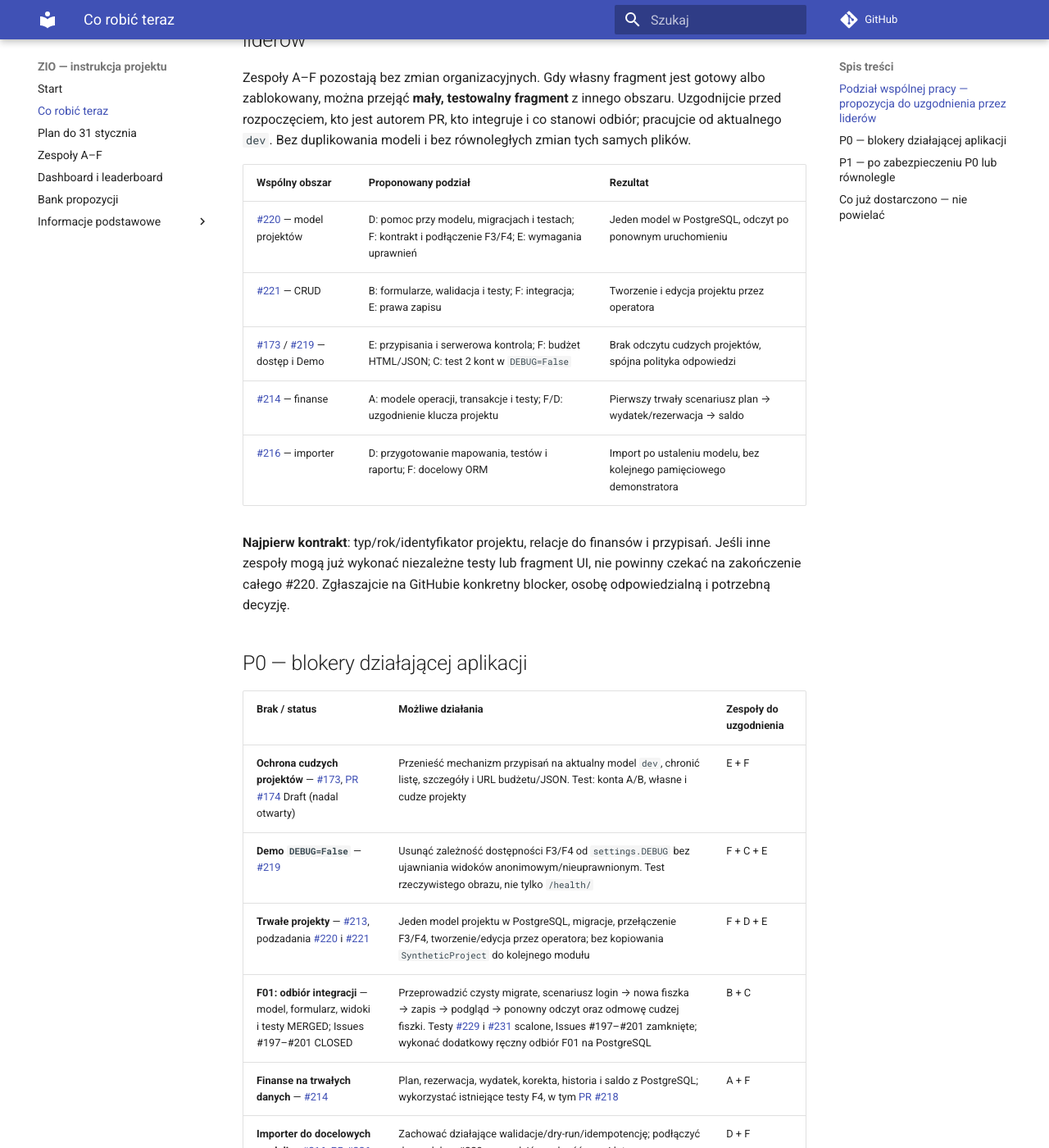
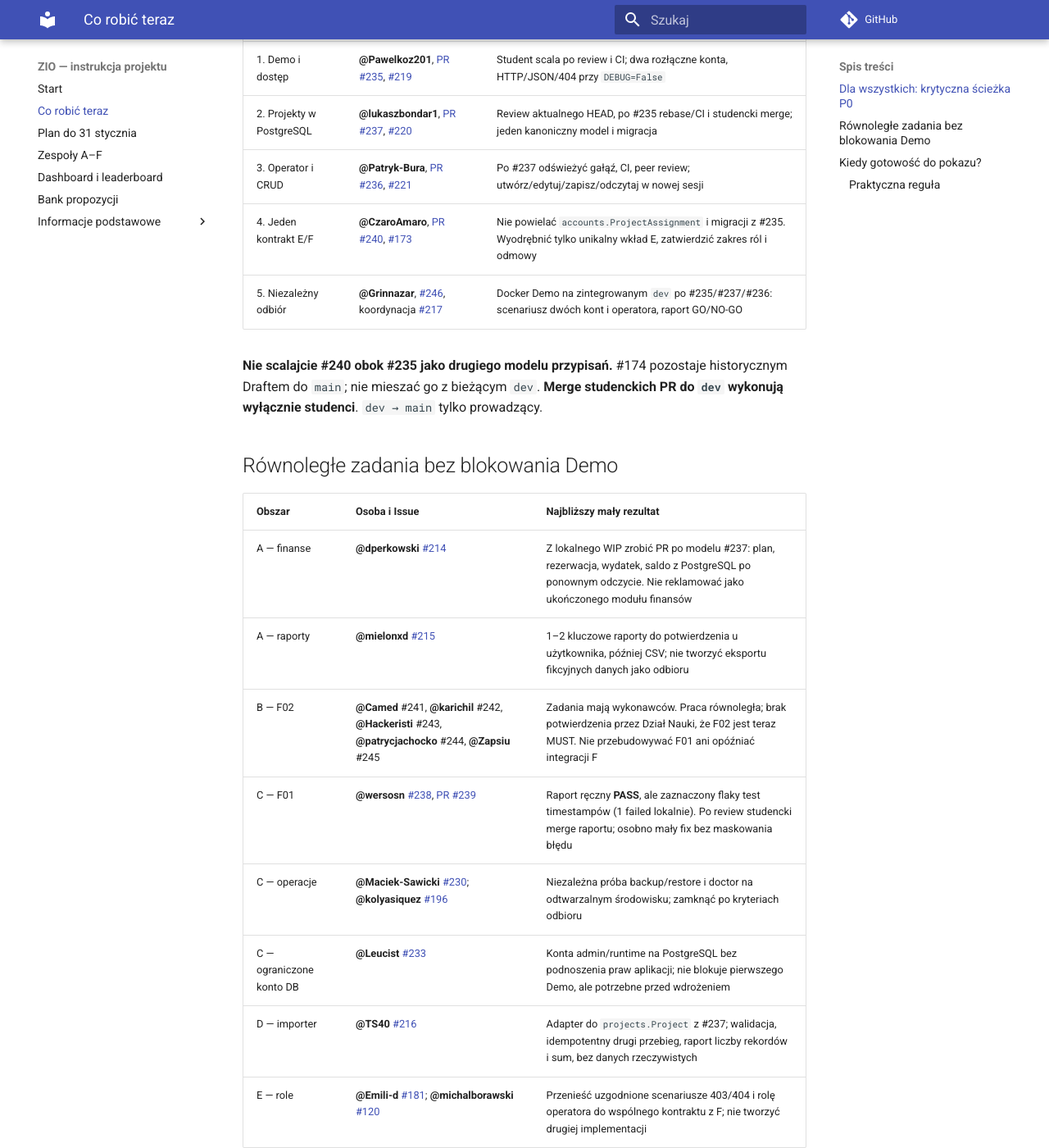
Before and after one commit to zio-wi-pb-mc/pb-science-office-manual, an MkDocs documentation site: the page built from manual/16-propozycje-zadan-po-audycie.md, in a window 1280 px wide and 1400 px high, scrolled down 368 px. Shown: the whole window at 82% size. Built offline with MkDocs 1.6.1 and Material for MkDocs 9.7.7, drawn with Linux system fonts in a browser that asks for light colours; comment, search, counter and statistics services are not loaded; some of the changed text lies outside the part shown.

Commit message:
docs(zio): update student priorities and demo integration status 2026-11-24

```diff
--- a/manual/16-propozycje-zadan-po-audycie.md
+++ b/manual/16-propozycje-zadan-po-audycie.md
@@ -1,54 +1,38 @@
-# Co robić teraz — stan projektu i propozycje
+# Co robić teraz — zadania do integracji i pokazu
 
-**Cel ZIO:** do **31 stycznia 2027 r.** aplikacja ma być **wdrożona, przetestowana i odebrana przez Dział Nauki**. Każdy zespół może wybierać własne zadania lub wspierać inne zespoły; roadmapa pokazuje najbardziej potrzebne kierunki pracy.
+**Audyt 24.11.2026.** `dev` nadal `e8d94872` ([CI PASS z 18.11](https://github.com/zio-wi-pb-mc/pb-science-office/actions/runs/44258929850)). Otwartych jest **6 PR-ów**, w tym #174 jako stary Draft. Największe przyrosty powstały na gałęziach studenckich. **Priorytet: przenieść je bezpiecznie do `dev` i odebrać funkcjonalnie**, zamiast tworzyć nowe, konkurencyjne implementacje.
 
-**Kontrola LIVE: 18.11.2026, `dev` `e8d94872`; [CI PASS](https://github.com/zio-wi-pb-mc/pb-science-office/actions/runs/44258929850).** [GitHub Project](https://github.com/orgs/zio-wi-pb-mc/projects/1/views/1) jest źródłem przypisań; ta strona podpowiada, gdzie praca może mieć największy efekt.
+## Dla wszystkich: krytyczna ścieżka P0
 
-## Podział wspólnej pracy — propozycja do uzgodnienia przez liderów
+| Krok | Wykonawca / źródło | Wymagany rezultat |
+|---|---|---|
+| 1. Demo i dostęp | **@Pawelkoz201**, [PR #235](https://github.com/zio-wi-pb-mc/pb-science-office/pull/235), [#219](https://github.com/zio-wi-pb-mc/pb-science-office/issues/219) | Student scala po review i CI; dwa rozłączne konta, HTTP/JSON/404 przy `DEBUG=False` |
+| 2. Projekty w PostgreSQL | **@lukaszbondar1**, [PR #237](https://github.com/zio-wi-pb-mc/pb-science-office/pull/237), [#220](https://github.com/zio-wi-pb-mc/pb-science-office/issues/220) | Review aktualnego HEAD, po #235 rebase/CI i studencki merge; jeden kanoniczny model i migracja |
+| 3. Operator i CRUD | **@Patryk-Bura**, [PR #236](https://github.com/zio-wi-pb-mc/pb-science-office/pull/236), [#221](https://github.com/zio-wi-pb-mc/pb-science-office/issues/221) | Po #237 odświeżyć gałąź, CI, peer review; utwórz/edytuj/zapisz/odczytaj w nowej sesji |
+| 4. Jeden kontrakt E/F | **@CzaroAmaro**, [PR #240](https://github.com/zio-wi-pb-mc/pb-science-office/pull/240), [#173](https://github.com/zio-wi-pb-mc/pb-science-office/issues/173) | Nie powielać `accounts.ProjectAssignment` i migracji z #235. Wyodrębnić tylko unikalny wkład E, zatwierdzić zakres ról i odmowy |
+| 5. Niezależny odbiór | **@Grinnazar**, [#246](https://github.com/zio-wi-pb-mc/pb-science-office/issues/246), koordynacja [#217](https://github.com/zio-wi-pb-mc/pb-science-office/issues/217) | Docker Demo na zintegrowanym `dev` po #235/#237/#236: scenariusz dwóch kont i operatora, raport GO/NO-GO |
 
-Zespoły A–F pozostają bez zmian organizacyjnych. Gdy własny fragment jest gotowy albo zablokowany, można przejąć **mały, testowalny fragment** z innego obszaru. Uzgodnijcie przed rozpoczęciem, kto jest autorem PR, kto integruje i co stanowi odbiór; pracujcie od aktualnego `dev`. Bez duplikowania modeli i bez równoległych zmian tych samych plików.
+**Nie scalajcie #240 obok #235 jako drugiego modelu przypisań.** #174 pozostaje historycznym Draftem do `main`; nie mieszać go z bieżącym `dev`. **Merge studenckich PR do `dev` wykonują wyłącznie studenci**. `dev → main` tylko prowadzący.
 
-| Wspólny obszar | Proponowany podział | Rezultat |
+## Równoległe zadania bez blokowania Demo
+
+| Obszar | Osoba i Issue | Najbliższy mały rezultat |
 |---|---|---|
-| [#220](https://github.com/zio-wi-pb-mc/pb-science-office/issues/220) — model projektów | D: pomoc przy modelu, migracjach i testach; F: kontrakt i podłączenie F3/F4; E: wymagania uprawnień | Jeden model w PostgreSQL, odczyt po ponownym uruchomieniu |
-| [#221](https://github.com/zio-wi-pb-mc/pb-science-office/issues/221) — CRUD | B: formularze, walidacja i testy; F: integracja; E: prawa zapisu | Tworzenie i edycja projektu przez operatora |
-| [#173](https://github.com/zio-wi-pb-mc/pb-science-office/issues/173) / [#219](https://github.com/zio-wi-pb-mc/pb-science-office/issues/219) — dostęp i Demo | E: przypisania i serwerowa kontrola; F: budżet HTML/JSON; C: test 2 kont w `DEBUG=False` | Brak odczytu cudzych projektów, spójna polityka odpowiedzi |
-| [#214](https://github.com/zio-wi-pb-mc/pb-science-office/issues/214) — finanse | A: modele operacji, transakcje i testy; F/D: uzgodnienie klucza projektu | Pierwszy trwały scenariusz plan → wydatek/rezerwacja → saldo |
-| [#216](https://github.com/zio-wi-pb-mc/pb-science-office/issues/216) — importer | D: przygotowanie mapowania, testów i raportu; F: docelowy ORM | Import po ustaleniu modelu, bez kolejnego pamięciowego demonstratora |
+| A — finanse | **@dperkowski** [#214](https://github.com/zio-wi-pb-mc/pb-science-office/issues/214) | Z lokalnego WIP zrobić PR po modelu #237: plan, rezerwacja, wydatek, saldo z PostgreSQL po ponownym odczycie. Nie reklamować jako ukończonego modułu finansów |
+| A — raporty | **@mielonxd** [#215](https://github.com/zio-wi-pb-mc/pb-science-office/issues/215) | 1–2 kluczowe raporty do potwierdzenia u użytkownika, później CSV; nie tworzyć eksportu fikcyjnych danych jako odbioru |
+| B — F02 | **@Camed** #241, **@karichil** #242, **@Hackeristi** #243, **@patrycjachocko** #244, **@Zapsiu** #245 | Zadania mają wykonawców. Praca równoległa; brak potwierdzenia przez Dział Nauki, że F02 jest teraz MUST. Nie przebudowywać F01 ani opóźniać integracji F |
+| C — F01 | **@wersosn** [#238](https://github.com/zio-wi-pb-mc/pb-science-office/issues/238), [PR #239](https://github.com/zio-wi-pb-mc/pb-science-office/pull/239) | Raport ręczny **PASS**, ale zaznaczony flaky test timestampów (1 failed lokalnie). Po review studencki merge raportu; osobno mały fix bez maskowania błędu |
+| C — operacje | **@Maciek-Sawicki** [#230](https://github.com/zio-wi-pb-mc/pb-science-office/issues/230); **@kolyasiquez** [#196](https://github.com/zio-wi-pb-mc/pb-science-office/issues/196) | Niezależna próba backup/restore i doctor na odtwarzalnym środowisku; zamknąć po kryteriach odbioru |
+| C — ograniczone konto DB | **@Leucist** [#233](https://github.com/zio-wi-pb-mc/pb-science-office/issues/233) | Konta admin/runtime na PostgreSQL bez podnoszenia praw aplikacji; nie blokuje pierwszego Demo, ale potrzebne przed wdrożeniem |
+| D — importer | **@TS40** [#216](https://github.com/zio-wi-pb-mc/pb-science-office/issues/216) | Adapter do `projects.Project` z #237; walidacja, idempotentny drugi przebieg, raport liczby rekordów i sum, bez danych rzeczywistych |
+| E — role | **@Emili-d** [#181](https://github.com/zio-wi-pb-mc/pb-science-office/issues/181); **@michalborawski** [#120](https://github.com/zio-wi-pb-mc/pb-science-office/issues/120) | Przenieść uzgodnione scenariusze 403/404 i rolę operatora do wspólnego kontraktu z F; nie tworzyć drugiej implementacji |
 
-**Najpierw kontrakt**: typ/rok/identyfikator projektu, relacje do finansów i przypisań. Jeśli inne zespoły mogą już wykonać niezależne testy lub fragment UI, nie powinny czekać na zakończenie całego #220. Zgłaszajcie na GitHubie konkretny blocker, osobę odpowiedzialną i potrzebną decyzję.
+## Kiedy gotowość do pokazu?
 
-## P0 — blokery działającej aplikacji
+**Orientacyjnie 27–30 listopada lub pierwsze dni grudnia**, ale tylko po opublikowaniu do `dev` i niezależnym **PASS w #246**. Pierwsze Demo może obejmować logowanie, dwie role/użytkowników, projekty PostgreSQL, podstawowe tworzenie/edycję i F01. **Nie prezentujemy jako gotowych**: finansów na trwałych operacjach, pełnego importera legacy, raportów i wszystkich formularzy.
 
-| Brak / status | Możliwe działania | Zespoły do uzgodnienia |
-|---|---|---|
-| **Ochrona cudzych projektów** — [#173](https://github.com/zio-wi-pb-mc/pb-science-office/issues/173), [PR #174](https://github.com/zio-wi-pb-mc/pb-science-office/pull/174) Draft (nadal otwarty) | Przenieść mechanizm przypisań na aktualny model `dev`, chronić listę, szczegóły i URL budżetu/JSON. Test: konta A/B, własne i cudze projekty | E + F |
-| **Demo `DEBUG=False`** — [#219](https://github.com/zio-wi-pb-mc/pb-science-office/issues/219) | Usunąć zależność dostępności F3/F4 od `settings.DEBUG` bez ujawniania widoków anonimowym/nieuprawnionym. Test rzeczywistego obrazu, nie tylko `/health/` | F + C + E |
-| **Trwałe projekty** — [#213](https://github.com/zio-wi-pb-mc/pb-science-office/issues/213), podzadania [#220](https://github.com/zio-wi-pb-mc/pb-science-office/issues/220) i [#221](https://github.com/zio-wi-pb-mc/pb-science-office/issues/221) | Jeden model projektu w PostgreSQL, migracje, przełączenie F3/F4, tworzenie/edycja przez operatora; bez kopiowania `SyntheticProject` do kolejnego modułu | F + D + E |
-| **F01: odbiór integracji** — model, formularz, widoki i testy MERGED; Issues #197–#201 CLOSED | Przeprowadzić czysty migrate, scenariusz login → nowa fiszka → zapis → podgląd → ponowny odczyt oraz odmowę cudzej fiszki. Testy [#229](https://github.com/zio-wi-pb-mc/pb-science-office/pull/229) i [#231](https://github.com/zio-wi-pb-mc/pb-science-office/pull/231) scalone, Issues #197–#201 zamknięte; wykonać dodatkowy ręczny odbiór F01 na PostgreSQL | B + C |
-| **Finanse na trwałych danych** — [#214](https://github.com/zio-wi-pb-mc/pb-science-office/issues/214) | Plan, rezerwacja, wydatek, korekta, historia i saldo z PostgreSQL; wykorzystać istniejące testy F4, w tym [PR #218](https://github.com/zio-wi-pb-mc/pb-science-office/pull/218) | A + F |
-| **Importer do docelowych modeli** — [#216](https://github.com/zio-wi-pb-mc/pb-science-office/issues/216), [PR #226](https://github.com/zio-wi-pb-mc/pb-science-office/pull/226) MERGED | Zachować działające walidacje/dry-run/idempotencję; podłączyć do modelu z #220, sprawdzić zgodność sum i lat | D + F |
+### Praktyczna reguła
 
-**Pracujcie równolegle nad niezależnymi fragmentami.** Każdy PR powinien dostarczać mały, testowalny rezultat. Temat wybierają studenci w porozumieniu z liderem.
+Mały PR → merytoryczny review → zielone CI → **student wykonuje merge do `dev`** → C sprawdza produkt w Docker Demo → krótki raport PASS/FAIL. Nie zakładać Issues dla samego „postępu”; skupić się na działających funkcjach.
 
-## P1 — po zabezpieczeniu P0 lub równolegle
-
-- [#215](https://github.com/zio-wi-pb-mc/pb-science-office/issues/215) — raporty i eksport CSV z rzeczywistych zapisów, bez pisania drugiego silnika obliczeń.
-- [#217](https://github.com/zio-wi-pb-mc/pb-science-office/issues/217) — automatyczny test funkcjonalny Demo, przygotowanie hostingu i harmonogram testów z Działem Nauki. [#235](https://github.com/zio-wi-pb-mc/pb-science-office/pull/235) jest Draftem, ponieważ demonstrator nie ma jeszcze rozdzielonych uprawnień między kontami. Backup/restore PostgreSQL z testem CI dodano w [#232](https://github.com/zio-wi-pb-mc/pb-science-office/pull/232); pozostaje sprawdzenie na docelowym środowisku. Dokument [PR #228](https://github.com/zio-wi-pb-mc/pb-science-office/pull/228) jest podstawą, nie końcem tych prac.
-- Obsługa 403/404/500 ([PR #209](https://github.com/zio-wi-pb-mc/pb-science-office/pull/209)) i mobilne F3 ([PR #211](https://github.com/zio-wi-pb-mc/pb-science-office/pull/211)) są **MERGED** — nie zgłaszać ich ponownie jako nowych funkcji.
-- [#196](https://github.com/zio-wi-pb-mc/pb-science-office/issues/196) — `doctor.py` jest już w `dev` po [PR #234](https://github.com/zio-wi-pb-mc/pb-science-office/pull/234); pozostaje praktyczny odbiór przez osobę spoza zespołu C. Nie pisać drugiego narzędzia diagnostycznego.
-
-## Co już dostarczono — nie powielać
-
-| Zespół | Potwierdzony przyrost w `dev` |
-|---|---|
-| **A** | [PR #210](https://github.com/zio-wi-pb-mc/pb-science-office/pull/210), [PR #218](https://github.com/zio-wi-pb-mc/pb-science-office/pull/218) — przykłady finansowe i testy konkretnych kwot; [PR #209](https://github.com/zio-wi-pb-mc/pb-science-office/pull/209) — strony błędów |
-| **B** | [#222](https://github.com/zio-wi-pb-mc/pb-science-office/pull/222), [#223](https://github.com/zio-wi-pb-mc/pb-science-office/pull/223), [#224](https://github.com/zio-wi-pb-mc/pb-science-office/pull/224), [#229](https://github.com/zio-wi-pb-mc/pb-science-office/pull/229), [#231](https://github.com/zio-wi-pb-mc/pb-science-office/pull/231) — model, formularz, widoki i testy F01; pozostaje odbiór całości |
-| **C** | [#207](https://github.com/zio-wi-pb-mc/pb-science-office/pull/207) — konta Demo; [#228](https://github.com/zio-wi-pb-mc/pb-science-office/pull/228) — wymagania; [#232](https://github.com/zio-wi-pb-mc/pb-science-office/pull/232) — backup/restore; [#234](https://github.com/zio-wi-pb-mc/pb-science-office/pull/234) — diagnostyka |
-| **D** | [PR #225](https://github.com/zio-wi-pb-mc/pb-science-office/pull/225) — plan testów legacy; [PR #226](https://github.com/zio-wi-pb-mc/pb-science-office/pull/226) — importer pamięciowy z dry-run |
-| **E** | [PR #174](https://github.com/zio-wi-pb-mc/pb-science-office/pull/174) nadal Draft; brak przyjętych uprawnień F3/F4 |
-| **F** | [PR #211](https://github.com/zio-wi-pb-mc/pb-science-office/pull/211) — mobilne F3; przygotowane #220/#221 do wdrożenia modelu/CRUD |
-
-**Status PR (18.11):** 2 OPEN, oba Draft — #174 (E, uprawnienia) i #235 (F, Demo `DEBUG=False`). Scalono #229, #231, #234; #232 scalony wcześniej. Najważniejsza blokada to dostęp do projektów i budżetów per użytkownik. Zielony CI nie oznacza jeszcze rozwiązania P0.
-
-[Roadmapa A–F](21-roadmap-3-tygodnie.md) · [Dashboard](19-dashboard-projektu.md) · [Bank propozycji](17-bank-zadan-mvp.md)
+[Start](index.md) · [Dashboard i leaderboard](19-dashboard-projektu.md) · [Roadmapa](21-roadmap-3-tygodnie.md) · [Plan do 31 stycznia](23-plan-do-31-stycznia.md)
```
